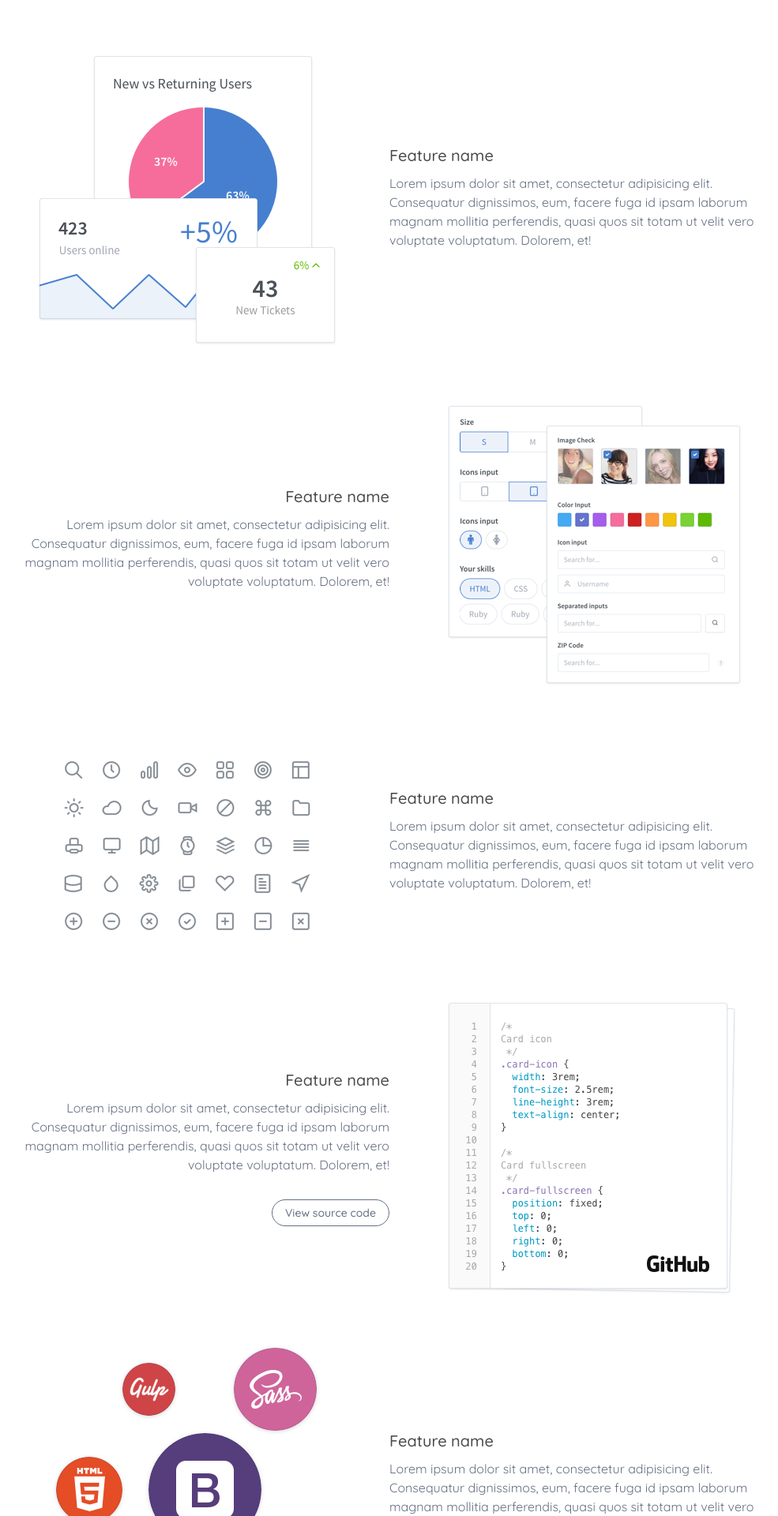
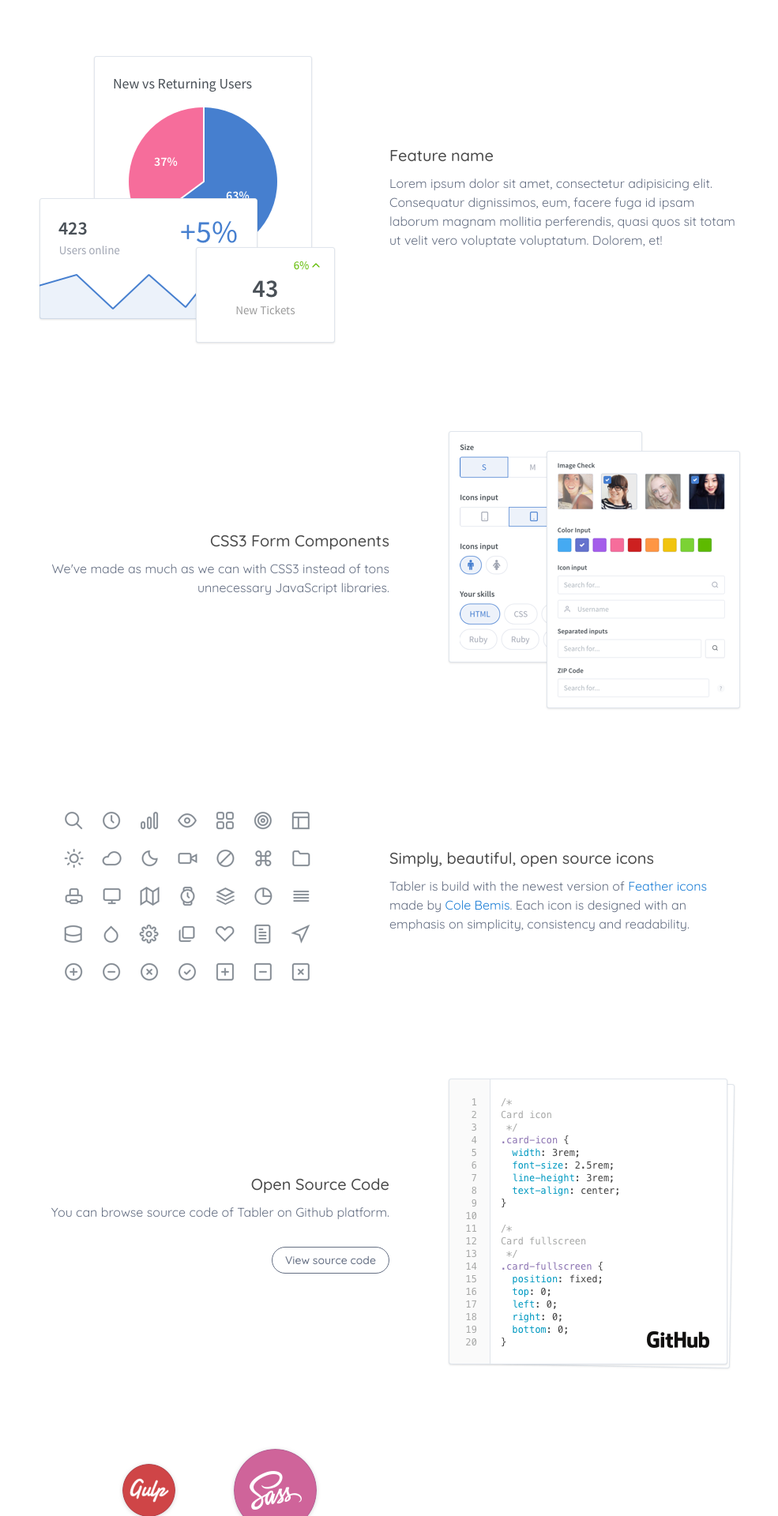
Before and after one commit to anndream/tabler.github.io, a Jekyll site: the page built from index.html, in a window 1280 px wide. Shown: the part 1217-3137 px from the top of the page at 79% size, without its empty margins (147-1132 px from the left). Built offline with Jekyll 4.4.1, drawn with Linux system fonts in a browser that asks for light colours; some of the changed text lies outside the part shown.

Commit message:
features texts

```diff
--- a/assets/css/style.css
+++ b/assets/css/style.css
@@ -3981,26 +3981,45 @@ table th {
 .feature {
   display: -webkit-box;
   display: flex;
+  -webkit-box-orient: vertical;
+  -webkit-box-direction: normal;
+  flex-direction: column;
   -webkit-box-align: center;
   align-items: center;
-  margin: 2rem 0;
-}
-
+  margin: 0 auto 4rem;
+  max-width: 40rem;
+  text-align: center;
+}
+
+@media (min-width: 768px) {
+  .feature {
+    -webkit-box-orient: horizontal;
+    -webkit-box-direction: normal;
+    flex-direction: row;
+    text-align: left;
+    max-width: 60rem;
+  }
   .feature:nth-child(even) {
     -webkit-box-orient: horizontal;
     -webkit-box-direction: reverse;
     flex-direction: row-reverse;
   }
-
   .feature:nth-child(even) .feature-description {
     text-align: right;
+  }
 }
 
 .feature-description {
   -webkit-box-flex: 1;
   flex: 1;
-  padding: 0 1rem;
+  padding: 1rem 2rem 0;
   color: #656f83;
+}
+
+@media (min-width: 768px) {
+  .feature-description {
+    padding: 0 2rem 0;
+  }
 }
 
 .feature-image {
@@ -4015,7 +4034,13 @@ table th {
 }
 
 .feature-image img {
+  max-width: 20rem;
+}
+
+@media (min-width: 768px) {
+  .feature-image img {
     max-width: 100%;
+  }
 }
 
 .feature-name {
--- a/index.html
+++ b/index.html
@@ -50,8 +50,8 @@ hide-header: true
 					<img src="{{ site.url }}/assets/images/features/features-2.png" alt="">
 				</div>
 				<div class="feature-description">
-					<h3 class="feature-name">Feature name</h3>
-					<p>Lorem ipsum dolor sit amet, consectetur adipisicing elit. Consequatur dignissimos, eum, facere fuga id ipsam laborum magnam mollitia perferendis, quasi quos sit totam ut velit vero voluptate voluptatum. Dolorem, et!</p>
+					<h3 class="feature-name">CSS3 Form Components</h3>
+					<p>We've made as much as we can with CSS3 instead of tons unnecessary JavaScript libraries. </p>
 				</div>
 			</div>
 			<div class="feature">
@@ -59,8 +59,8 @@ hide-header: true
 					<img src="{{ site.url }}/assets/images/features/features-3.png" alt="">
 				</div>
 				<div class="feature-description">
-					<h3 class="feature-name">Feature name</h3>
-					<p>Lorem ipsum dolor sit amet, consectetur adipisicing elit. Consequatur dignissimos, eum, facere fuga id ipsam laborum magnam mollitia perferendis, quasi quos sit totam ut velit vero voluptate voluptatum. Dolorem, et!</p>
+					<h3 class="feature-name">Simply, beautiful, open source icons</h3>
+					<p>Tabler is build with the newest version of <a href="https://feather.netlify.com/">Feather icons</a> made by <a href="https://twitter.com/colebemis">Cole Bemis</a>. Each&nbsp;icon is designed with an emphasis on simplicity, consistency and readability.</p>
 				</div>
 			</div>
 			<div class="feature">
@@ -68,8 +68,8 @@ hide-header: true
 					<img src="{{ site.url }}/assets/images/features/features-4.png" alt="">
 				</div>
 				<div class="feature-description">
-					<h3 class="feature-name">Feature name</h3>
-					<p>Lorem ipsum dolor sit amet, consectetur adipisicing elit. Consequatur dignissimos, eum, facere fuga id ipsam laborum magnam mollitia perferendis, quasi quos sit totam ut velit vero voluptate voluptatum. Dolorem, et!</p>
+					<h3 class="feature-name">Open Source Code</h3>
+					<p>You can browse source code of Tabler on Github platform. </p>
 					<div class="mt-5">
 						<a href="#" class="btn btn-small btn-outline-dark">View source code</a>
 					</div>
@@ -80,8 +80,8 @@ hide-header: true
 					<img src="{{ site.url }}/assets/images/features/features-5.png" alt="">
 				</div>
 				<div class="feature-description">
-					<h3 class="feature-name">Feature name</h3>
-					<p>Lorem ipsum dolor sit amet, consectetur adipisicing elit. Consequatur dignissimos, eum, facere fuga id ipsam laborum magnam mollitia perferendis, quasi quos sit totam ut velit vero voluptate voluptatum. Dolorem, et!</p>
+					<h3 class="feature-name">Made with Bootstrap</h3>
+					<p>Tabler is build on latest version of Bootstrap 4.0. </p>
 				</div>
 			</div>
 		</div>
```
Also changed, not shown: assets/scss/_features.scss (+24 -7 lines). Lines whose indentation alone changed are shown as unchanged.
